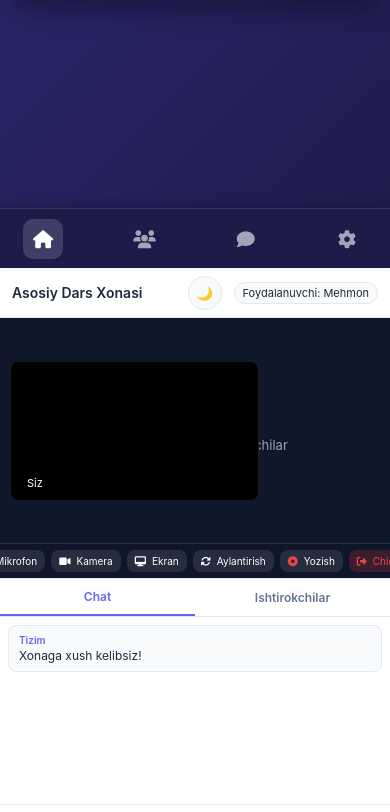
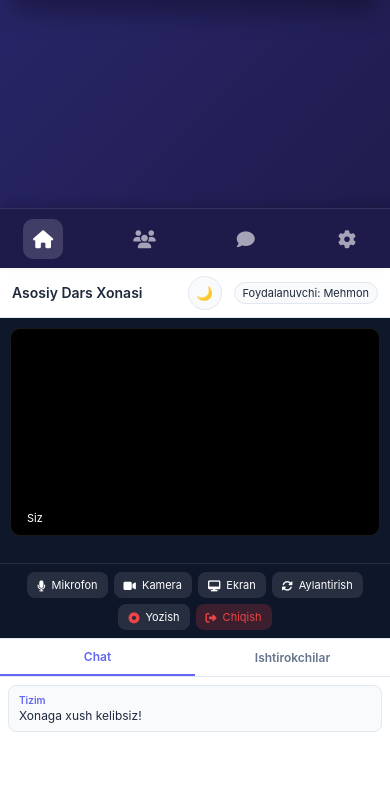
Before and after one commit to BerL1n08/Online-School, a website: page index.html in a window 390 px wide. Shown: the part 576-1388 px from the top of the page. Drawn offline with nearby package versions, Linux system fonts and the light colour scheme; no server answers.

Commit message:
Restore CSS styles and improve mobile responsiveness
Restored CSS variables and styles for light and dark modes, including layout adjustments for mobile responsiveness.

```diff
--- a/style.css
+++ b/style.css
@@ -414,6 +414,7 @@ body {
     font-size: 11px;
 }
 
+/* MOBIL / TELEFONLAR UCHUN MAXSUS DIZAYN (Responsive) */
 @media (max-width: 768px) {
     body {
         overflow: hidden;
@@ -433,6 +434,7 @@ body {
         flex-direction: column;
     }
 
+    /* Asosiy gridni ustma-ust to'g'ri tartibda terib chiqamiz */
     .workspace-grid {
         display: flex !important;
         flex-direction: column !important;
@@ -444,73 +446,57 @@ body {
         padding-bottom: 20px;
     }
 
-    /* Video qismini qat'iy chegaralaymiz va ustma-ust chiqishini oldini olamiz */
+    /* 1. ENG MUHIM: Video qismi har doim birinchi turadi */
     .video-col {
         order: 1;
         width: 100%;
-        height: 260px !important;
-        min-height: 260px !important;
+        height: 320px !important;
+        min-height: 280px;
         flex-shrink: 0;
         background: var(--video-bg);
-        position: relative;
-        overflow: hidden;
     }
 
     .video-container {
-        display: flex !important;
-        flex-direction: row !important;
-        gap: 10px !important;
         padding: 10px !important;
-        overflow-x: auto !important;
-        overflow-y: hidden !important;
-        height: 100% !important;
-        align-items: center;
+        gap: 8px !important;
     }
 
     .video-box {
-        min-width: 200px !important;
-        height: 140px !important;
-        aspect-ratio: 16 / 9;
-        flex-shrink: 0;
-        position: relative;
-        background: #000;
-        border-radius: 8px;
-        overflow: hidden;
+        max-height: 260px;
     }
 
-    .video-box video {
-        width: 100%;
-        height: 100%;
-        object-fit: cover;
-    }
-
+    /* Boshruv tugmalarini telefonga moslab kichraytiramiz */
     .controls-bar {
-        padding: 6px !important;
+        padding: 8px !important;
         gap: 6px !important;
         background: rgba(15, 23, 42, 0.98) !important;
-        flex-wrap: nowrap !important;
-        overflow-x: auto;
     }
 
     .control-btn {
-        padding: 5px 8px !important;
-        font-size: 10px !important;
-        white-space: nowrap;
+        padding: 6px 10px !important;
+        font-size: 11px !important;
     }
 
+    /* 2. Chat va Ishtirokchilar qismi video ostida joylashadi */
     .sidebar-col {
         order: 2;
         width: 100%;
-        height: 300px !important;
+        height: 280px !important;
         border-top: 1px solid var(--border-color);
         background: var(--bg-secondary);
         flex-shrink: 0;
     }
 
+    .chat-box {
+        padding: 8px !important;
+    }
+
+    /* Ortcha profil panelini telefonda yashiramiz (joy egallamasligi uchun) */
     .profile-col {
         display: none !important;
     }
 
+    /* 3. Pastki Navigatsiya Paneli (Bottom Bar) */
     .left-nav {
         position: fixed;
         bottom: 0;
@@ -524,6 +510,7 @@ body {
         z-index: 1000;
         background: var(--bg-sidebar);
         border-top: 1px solid rgba(255, 255, 255, 0.1);
+        box-shadow: 0 -4px 10px rgba(0, 0, 0, 0.15);
     }
 
     .left-nav .brand-logo,
@@ -544,6 +531,7 @@ body {
         font-size: 18px;
     }
 
+    /* Yuqori Header qismini ixchamlashtiramiz */
     .top-header {
         height: 50px !important;
         padding: 0 12px !important;
```
